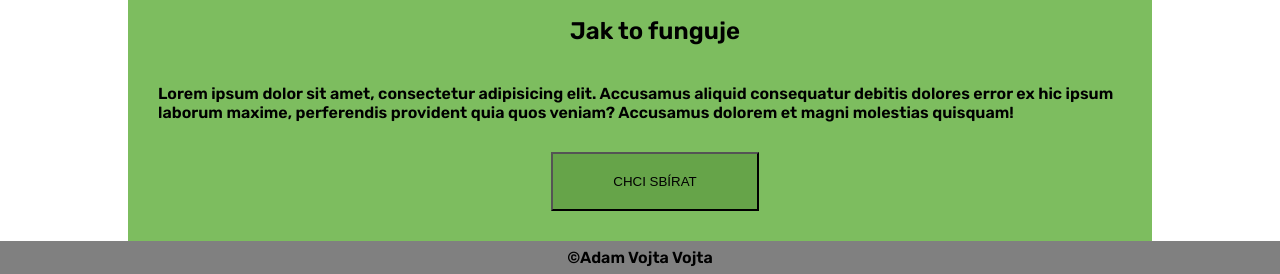
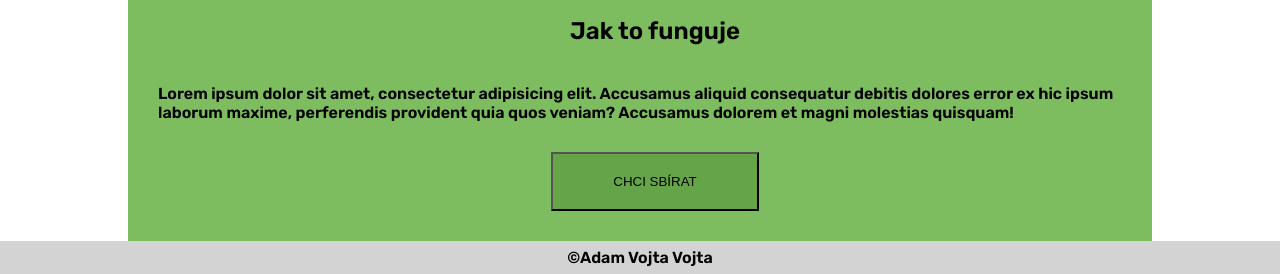
Before and after one commit to v-kollar/junkyard-website, a Flask app: page / in a window 1280 px wide. Shown: the part 892-1166 px from the top of the page. Run offline with Flask 2, Linux system fonts and the light colour scheme; data comes from the database, SQL or seed files in the repository.

Commit message:
Change of footer's colour

```diff
--- a/src/static/css/structure.css
+++ b/src/static/css/structure.css
@@ -191,10 +191,9 @@ ul {
 /* Paticka */
 footer {
   text-align: center;
-  background-color: gray;
+  background-color: lightgray;
   padding: 7px 13px;
   margin-top: auto;
-
 }
 
 /* DOPLNIT */
```
